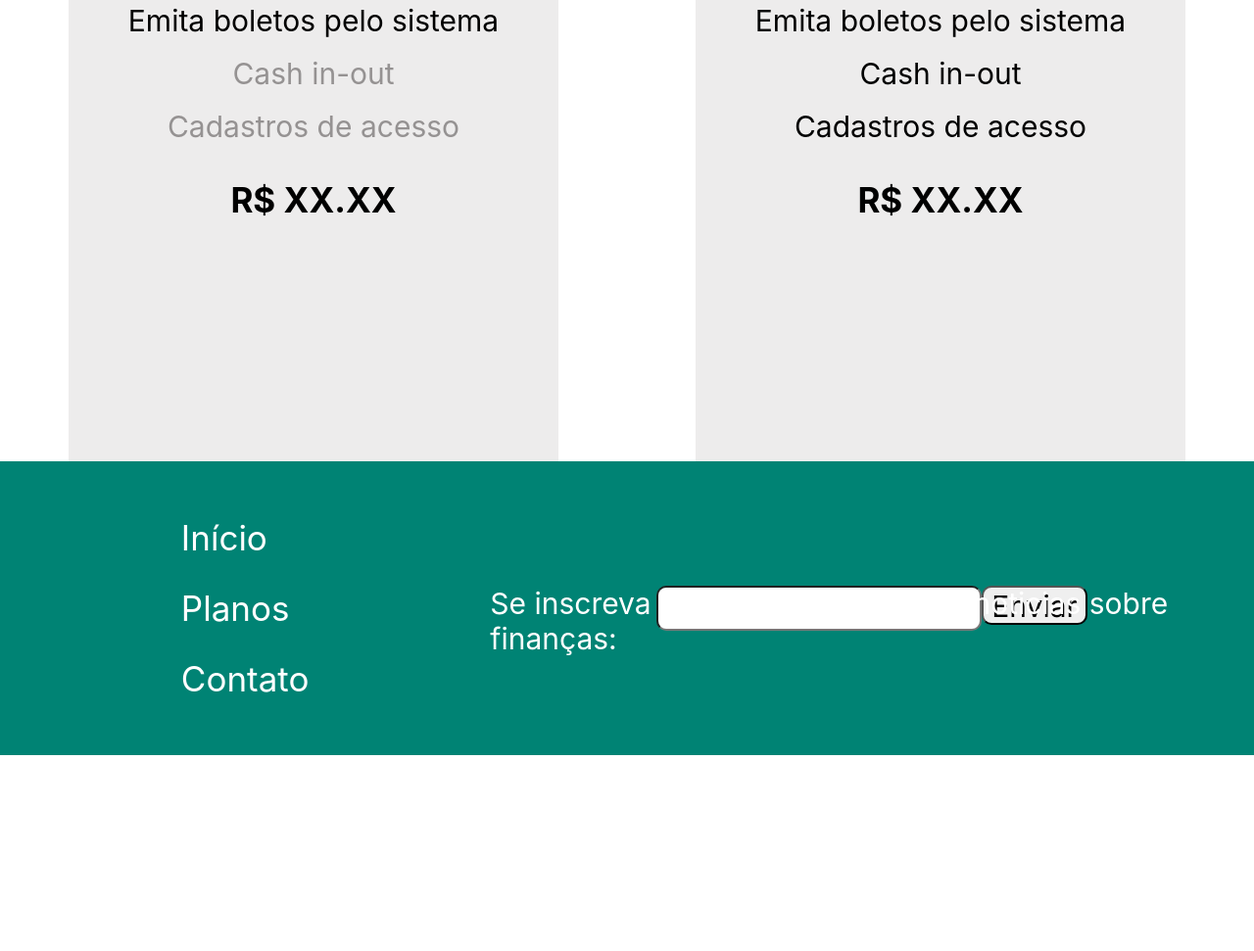
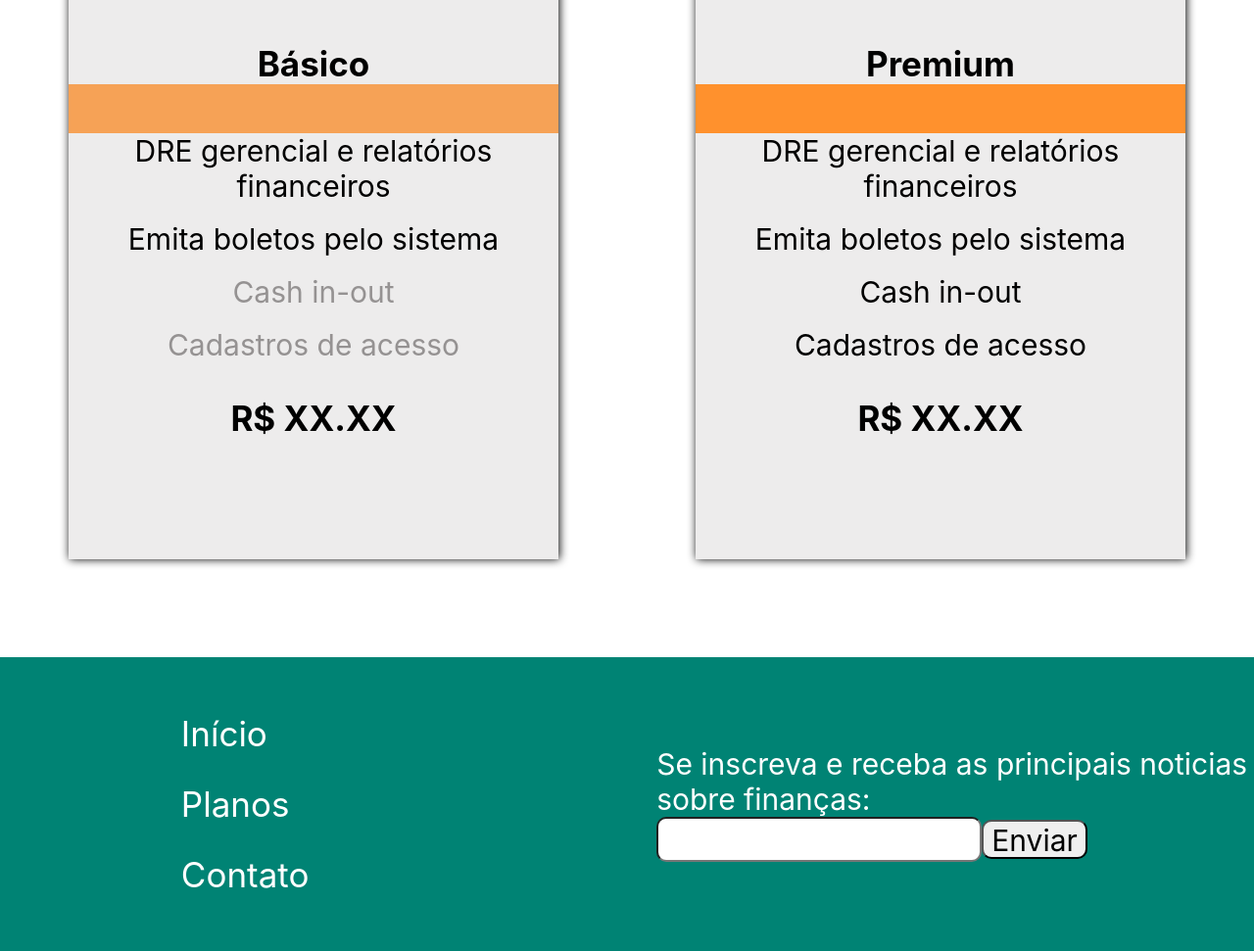
Before and after one commit to IIIgorMoura/Retomada, a plain HTML site: page index.html in a window 1280 px wide. Shown: the part 829-1800 px from the top of the page at 98% size. Before the commit the page ends 1600 px from the top, so only its background shows below. Drawn offline with Linux system fonts and the light colour scheme; a web font is replaced by a local one.

Commit message:
footer completo

```diff
--- a/Style.css
+++ b/Style.css
@@ -120,6 +120,7 @@ html {
 /* OPCOES */
 
 .opcoes {
+    padding: 100px 0px;
     width: 100vw;
     display: flex;
     justify-content: space-around;
@@ -148,6 +149,12 @@ html {
             width: 500px;
             height: 650px;
 
+            display: flex;
+            justify-content: center;
+            flex-direction: column;
+
+            filter: drop-shadow(1px 0px 5px #000000);
+
         }
 
 .desativado {
@@ -159,6 +166,12 @@ html {
 
             width: 500px;
             height: 650px;
+
+            display: flex;
+            justify-content: center;
+            flex-direction: column;
+
+            filter: drop-shadow(1px 0px 5px #000000);
         }
 /* FIM OPCOES */
 /* RODAPE */
@@ -174,10 +187,10 @@ footer {
     background-color: #008374;
 }
 
-.coluna {
+ .coluna {
     display: flex;
-    flex-direction: column;
-}
+    flex-direction: column;}
+
 
 .paginasVertical {
     padding: 15px;
@@ -188,10 +201,12 @@ footer {
 
 #inscrever {
     width: 440px;
+    height: 300px;
 
+    flex-direction: column;
     display: flex;
     align-content: center;
-    justify-content: center;
+    justify-content: space-around;
 
 }
 
@@ -213,4 +228,9 @@ footer {
     font-size: 30px;
     font-family: "inter";
 }
+
+.inscreverse {
+    display: flex;
+    align-items: center;
+}
 /* FIM RODAPE */
--- a/index.html
+++ b/index.html
@@ -94,10 +94,18 @@
         </div>
 
         <div id="inscrever">
-            <p class="textoBranco" id="inscricao">Se inscreva e receba as principais noticias sobre finanças:</p>
-            <br>
-            <input id="email" type="email">
-            <button id="enviar">Enviar</button>
+            <div class="coluna">
+                <p class="textoBranco" id="inscricao">Se inscreva e receba as principais noticias sobre finanças:</p>
+                <br>
+                <br>
+                <br>
+                <br>
+                <div class="inscreverse">
+                    <input id="email" type="email">
+
+                    <button id="enviar">Enviar</button>
+                </div>
+            </div>
         </div>
     </footer>
 </body>
```
